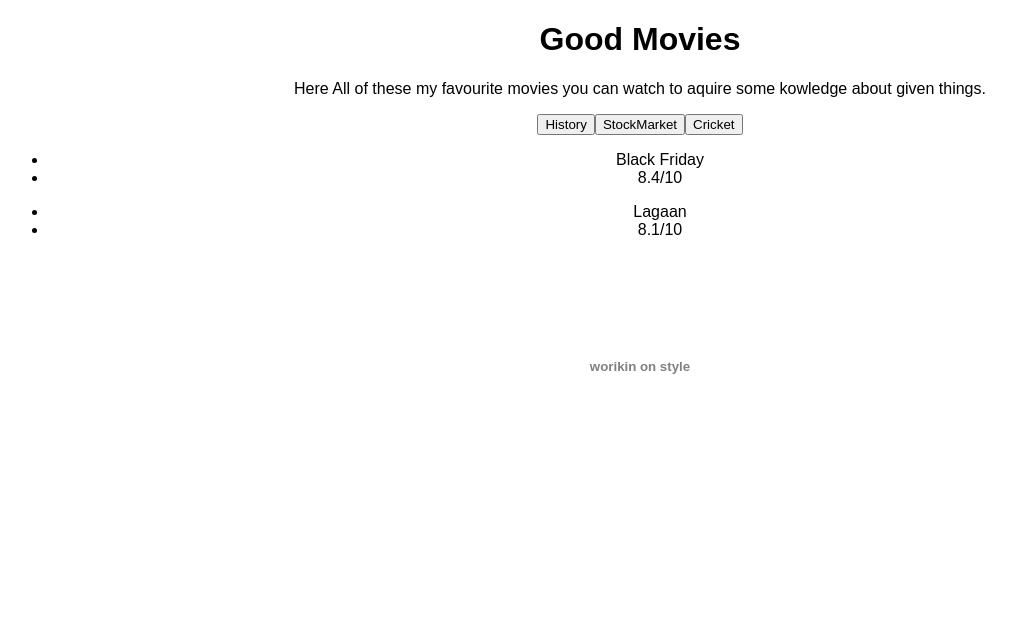
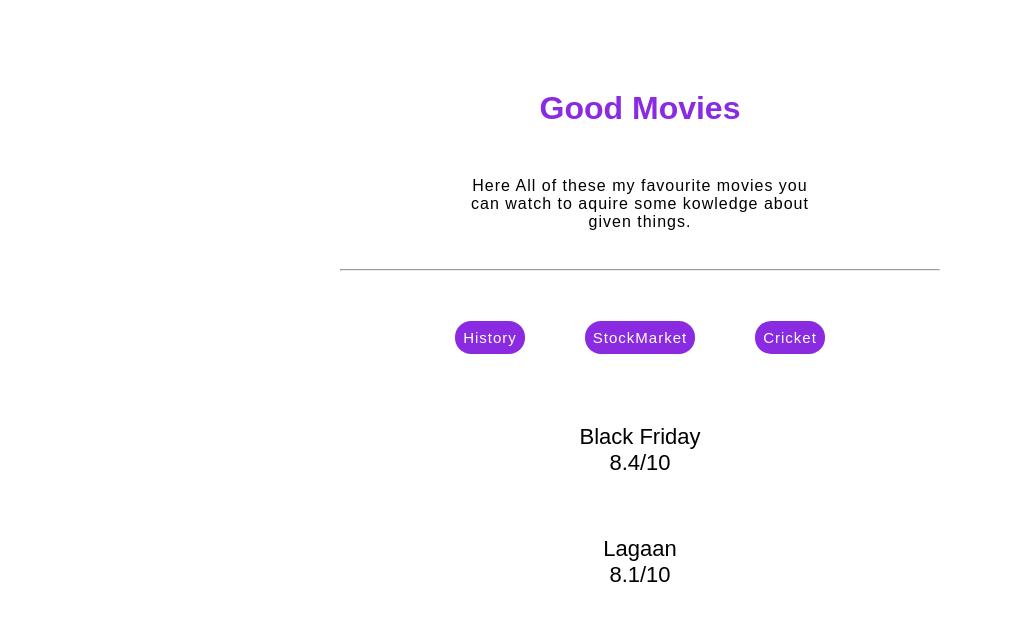
Before and after one commit to yash-purkar/movie-recommondation, a React (Create React App) app: page / in a window 1280 px wide. Shown: the top 620 px of the page, without its empty margins (0-1016 px from the left). Built offline with nearby package versions, Linux system fonts and the light colour scheme.

Commit message:
added style

```diff
--- a/src/App.js
+++ b/src/App.js
@@ -17,10 +17,13 @@ export default function App() {
         Here All of these my favourite movies you can watch to aquire some
         kowledge about given things.
       </p>
+      <hr/>
 
+<div className="btn-div">
       {Object.keys(Data).map((typ) => {
         return <button onClick={() => handleClick(typ)}>{typ}</button>;
       })}
+      </div>
 
       {Data[type].map((val) => {
         return (
@@ -31,7 +34,6 @@ export default function App() {
         );
       })}
 
-      <h5 style={{ marginTop: "120px", color: "gray" }}>worikin on style</h5>
     </div>
   );
 }
--- a/src/Styles.css
+++ b/src/Styles.css
@@ -1,4 +1,51 @@
 .App {
   font-family: sans-serif;
   text-align: center;
+  width: 600px;
+  margin: auto;
+  margin-top:90px;
 }
+
+h1 {
+  margin-bottom: 50px;
+  color: blueviolet;
+}
+p{
+  width: 350px;
+  text-align:center;
+  margin: auto;
+  letter-spacing: 1px;
+  padding-bottom: 30px
+
+}
+
+button{
+  margin-left: 30px;
+  margin-right: 30px;
+  padding: 8px;
+  background-color: blueviolet;
+  color: #fff;
+  font-size: 15px;
+  letter-spacing: 1px;
+  border: none;
+  border-radius: 1rem;
+
+}
+
+.btn-div {
+  margin-top: 30px;
+  /* border: 1px solid black; */
+  padding: 20px;
+}
+
+  ul {
+    list-style-type: none;
+    /* border: 1px solid black; */
+    margin: 40px;
+    padding: 10px;
+    /* width: fit-content; */
+}
+
+li{
+  font-size: 22px;
+}
```
